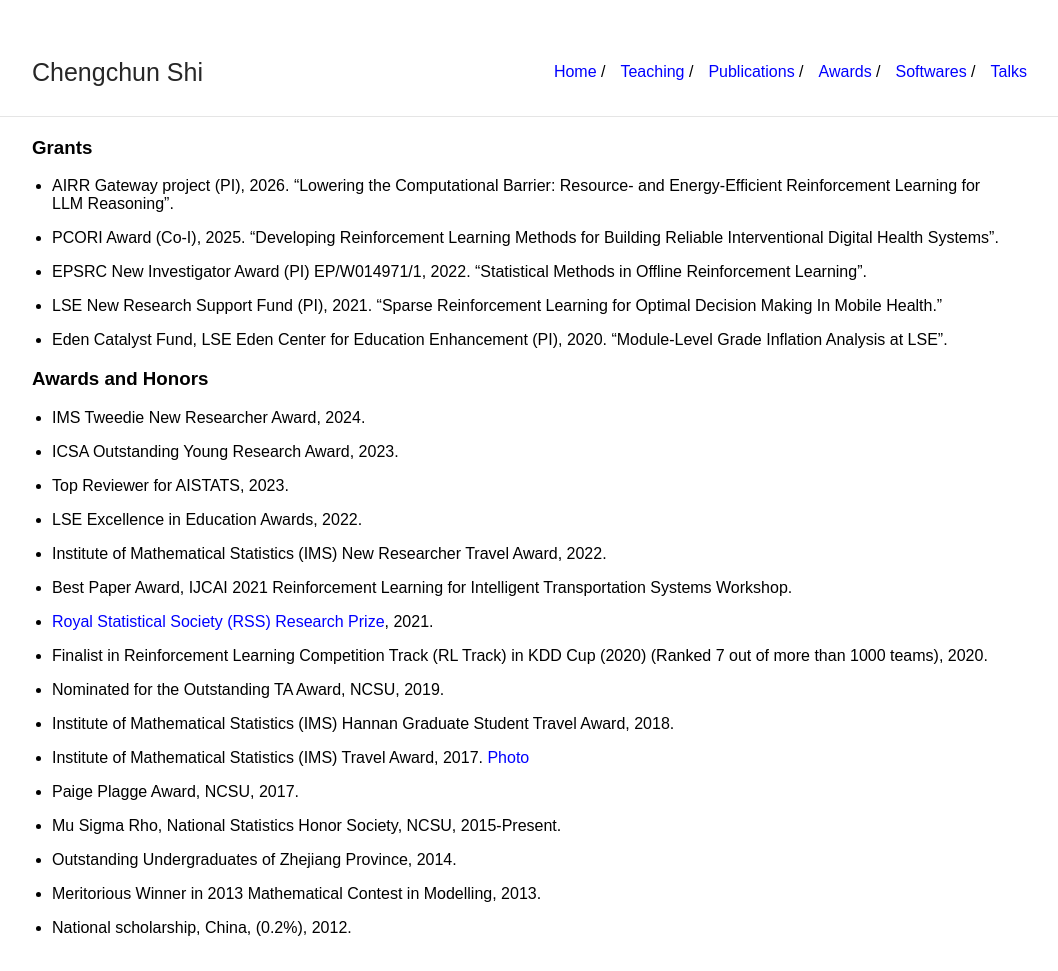
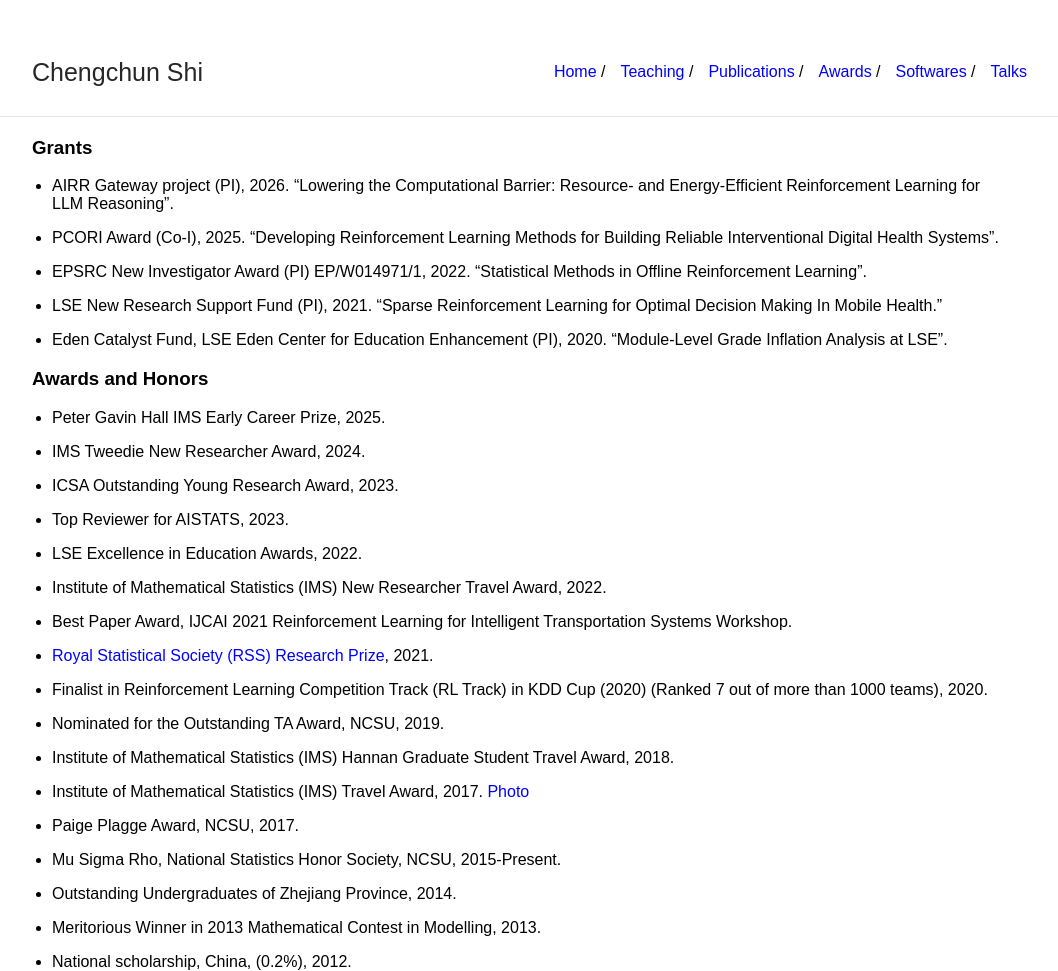
Before and after one commit to callmespring/callmespring.github.io, a Jekyll site: the page built from awards.md, in a window 1280 px wide. Shown: the whole page, without its empty margins (108-1166 px from the left). Built offline with Jekyll 4.4.1, drawn with Linux system fonts in a browser that asks for light colours; before the commit the page ends 937 px from its top, so only the background shows below that.

Commit message:
Update awards.md

```diff
--- a/awards.md
+++ b/awards.md
@@ -16,6 +16,8 @@
 * Eden Catalyst Fund, LSE Eden Center for Education Enhancement (PI), 2020. "Module-Level Grade Inflation Analysis at LSE".
 
 ### Awards and Honors
+
+* Peter Gavin Hall IMS Early Career Prize, 2025.
 
 * IMS Tweedie New Researcher Award, 2024.
 
```
